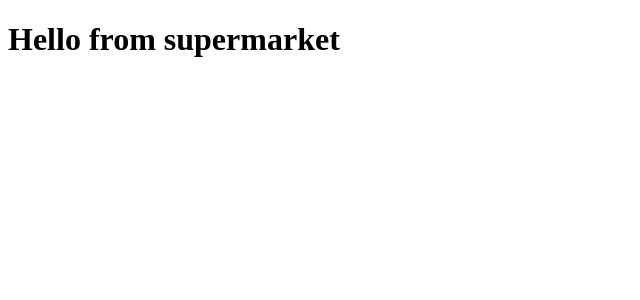
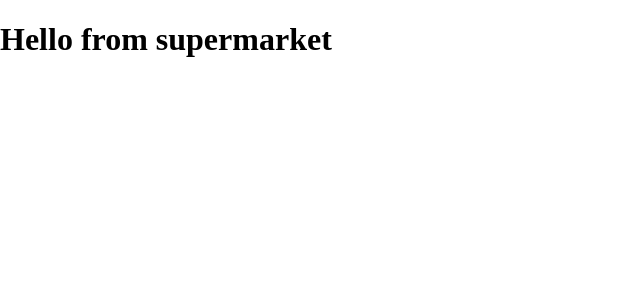
Before and after one commit to rafiurrafi/react-bootcamp, a React (Create React App) app: page / in a window 1280 px wide. Shown: the top 300 px of the page, without its empty margins (0-640 px from the left). Built offline with nearby package versions, Linux system fonts and the light colour scheme.

Commit message:
Added css in body tag

```diff
--- a/src/index.css
+++ b/src/index.css
@@ -0,0 +1,7 @@
+@import url("https://fonts.googleapis.com/css?family=Coming+Soon");
+
+body {
+  margin: 0;
+  padding: 0;
+  /* font-family: "Coming Soon", cursive; */
+}
```
